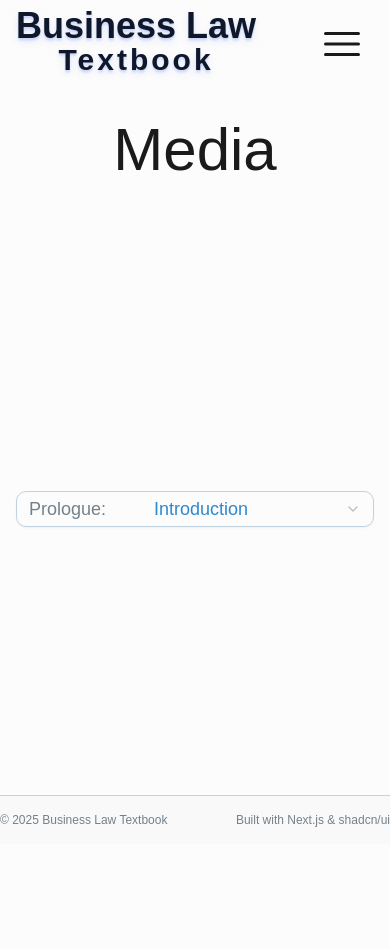
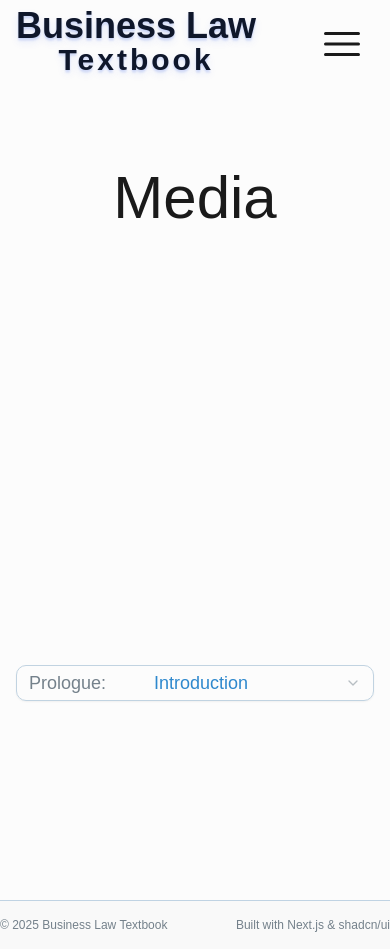
Before and after one commit to matty-serwer/business-law-text-fe, a Next.js app: page /media in a window 390 px wide. Before the commit the page ends 844 px from the top, so only its background shows below. Built offline with nearby package versions, Linux system fonts and the light colour scheme; a web font is replaced by a local one.

Commit message:
Adds mobile responsiveness to the Media Page

```diff
--- a/app/media/page.tsx
+++ b/app/media/page.tsx
@@ -19,14 +19,24 @@ export default function Page() {
 
   return (
     <Container>
+      {/* Main content wrapper with spacing */}
+      <div className="min-h-[calc(100vh-6rem)] flex flex-col gap-16 py-12">
+        {/* Page Title */}
+        <div>
           <PageTitle>Media</PageTitle>
+        </div>
+
+        {/* Video Player */}
+        <div className="w-full">
           <YoutubePlaylistPlayer
             videoLinks={videoLinks}
             selectedUrl={selectedUrl}
             onSelect={setSelectedUrl}
           />
-      <div className="max-w-3xl mx-auto">
-        <div className="flex flex-col gap-4">
+        </div>
+
+        {/* Video Selection */}
+        <div className="w-full max-w-3xl mx-auto mt-12">
           <Select value={selectedUrl} onValueChange={setSelectedUrl}>
             <SelectTrigger className="w-full h-22">
               <SelectValue placeholder="Select a video" />
--- a/components/layout/Container.tsx
+++ b/components/layout/Container.tsx
@@ -1,7 +1,14 @@
 // Container: Restricts content width and adds padding
-export default function Container({ children }: { children: React.ReactNode }) {
+import { cn } from "@/lib/utils"
+
+interface ContainerProps {
+  children: React.ReactNode
+  className?: string
+}
+
+export default function Container({ children, className }: ContainerProps) {
   return (
-    <main className="container mx-auto max-w-4xl px-4 py-8">
+    <main className={cn("container mx-auto max-w-4xl px-4 py-8", className)}>
       {children}
     </main>
   )
--- a/components/ui/youtube-playlist-player.tsx
+++ b/components/ui/youtube-playlist-player.tsx
@@ -109,7 +109,7 @@ export default function YoutubePlaylistPlayer({ videoLinks, selectedUrl, onSelec
   }, [selectedUrl, videoLinks, onSelect])
 
   return (
-    <div className="w-screen left-1/2 right-1/2 ml-[-50vw] mr-[-50vw] mb-8 relative">
+    <div className="w-full max-w-[2000px] mx-auto">
       <div className="aspect-video w-full">
         <div id="yt-player" className="w-full h-full" />
       </div>
```
Lines whose indentation alone changed are shown as unchanged.
